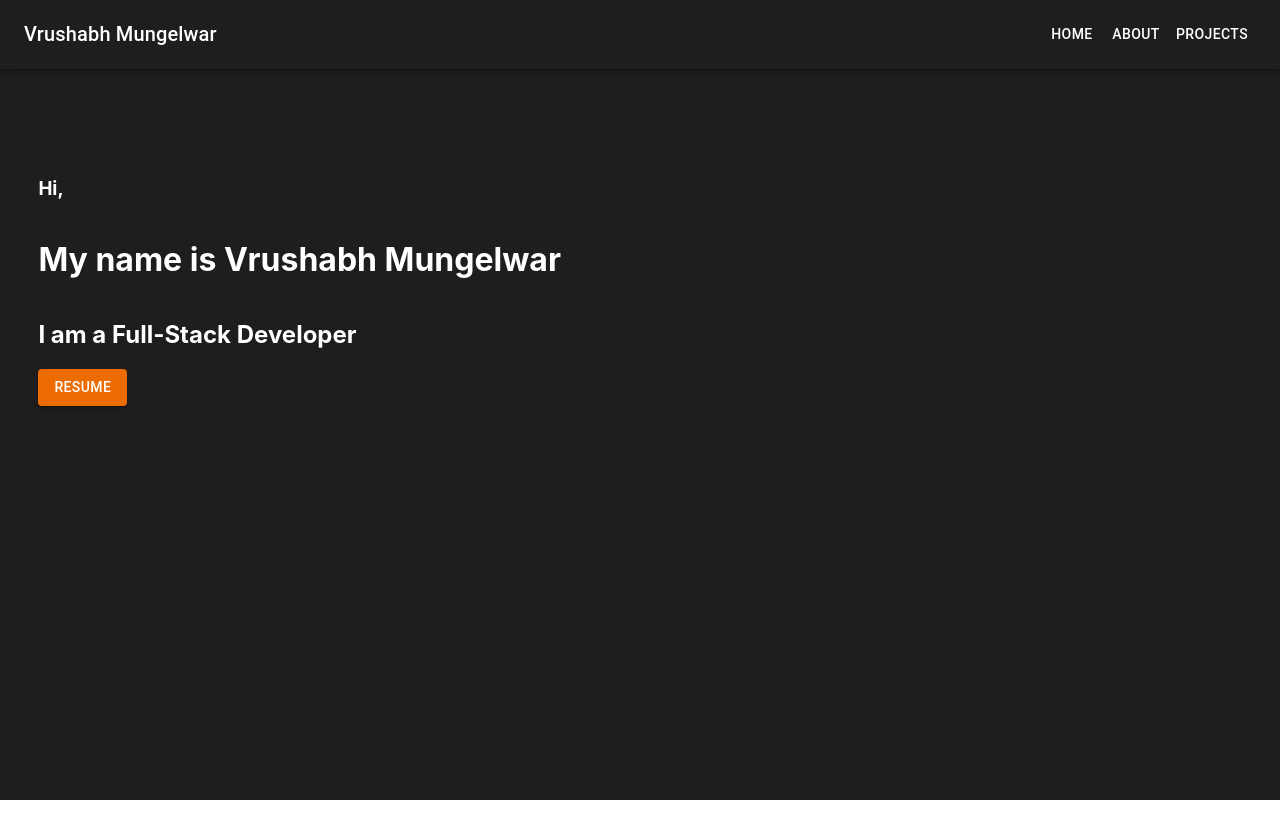
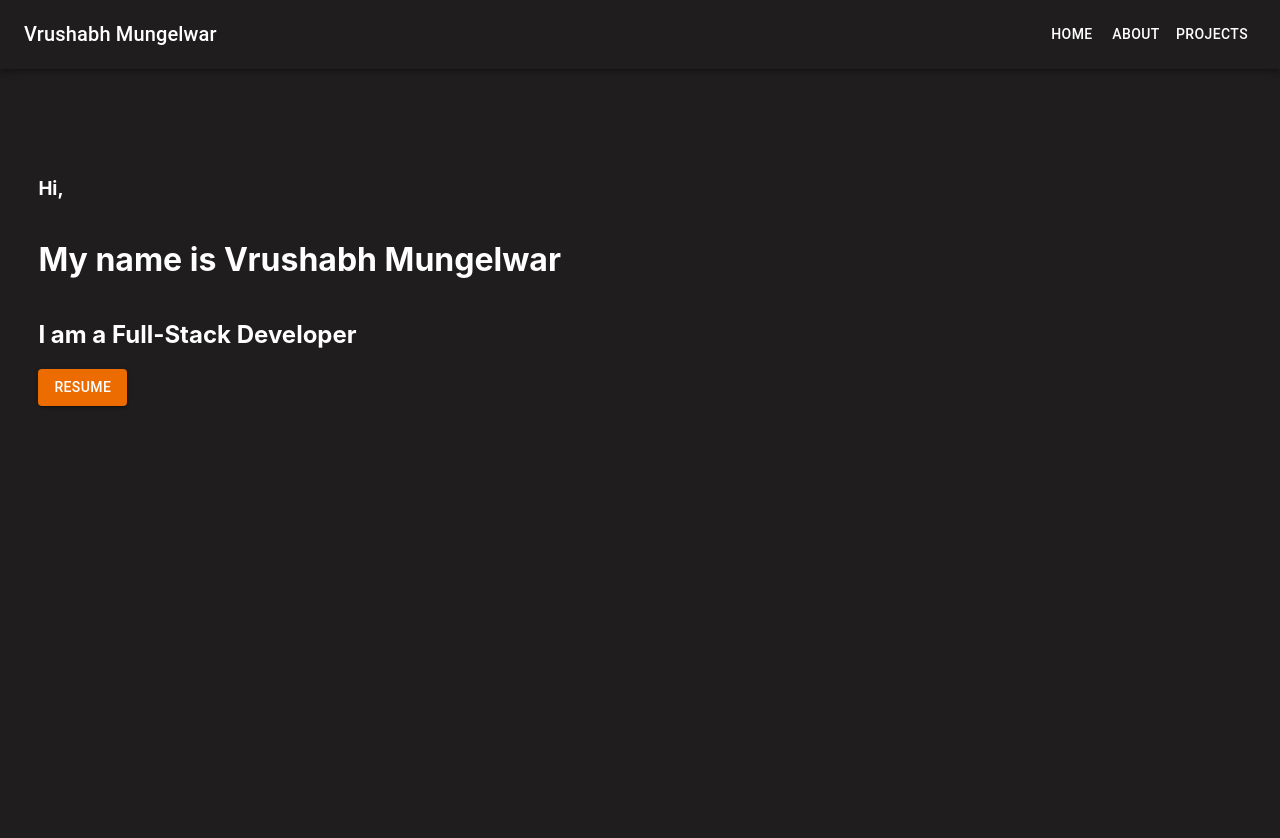
Before and after one commit to vrushabhmungelwar/portfolio, a React (Create React App) app: page /projects in a window 1280 px wide. Shown: the top 838 px of the page. Before the commit the page ends 800 px from the top, so only its background shows below. Built offline with nearby package versions, Linux system fonts and the light colour scheme.

Commit message:
initial commit

```diff
--- a/src/App.css
+++ b/src/App.css
@@ -1,6 +1,6 @@
 .App {
   text-align: center;
-  min-height: 50rem;
+  min-height: 55rem;
   height: fit-content;
   background-color: rgb(31, 29, 29);
 }
```
